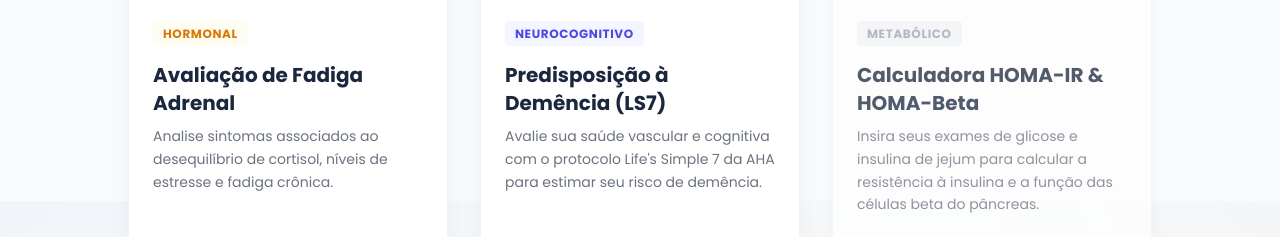
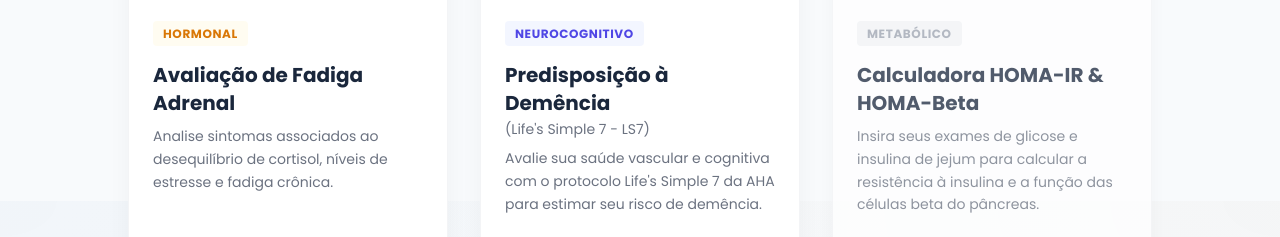
Before and after one commit to hupcreative-ag/mentoria-sisant, a website built with Vite: page calculadoras/index.html in a window 1280 px wide. Shown: the part 1399-1636 px from the top of the page. Built offline with nearby package versions, Linux system fonts and the light colour scheme; animation ran at ten frames a second.

Commit message:
style: move (Life's Simple 7 - LS7) to a smaller, lighter second line in results title and card

```diff
--- a/calculadoras/calculadora.js
+++ b/calculadoras/calculadora.js
@@ -301,7 +301,7 @@ const testsDatabase = {
         ]
     },
     'ls7-demencia': {
-        title: 'Predisposição à Demência (Life\'s Simple 7 - LS7)',
+        title: 'Predisposição à Demência <span class="block text-sm sm:text-base font-normal text-gray-500 mt-1">(Life\'s Simple 7 - LS7)</span>',
         category: 'Neurocognitivo',
         maxScore: 14,
         loadingTitle: 'Calculando Escore de Saúde Vascular & Cognitiva...',
@@ -1537,7 +1537,7 @@ function showResults(score) {
 
     // Setup Results UI Text
     const testData = testsDatabase[currentTest];
-    document.getElementById('result-title').textContent = testData.title;
+    document.getElementById('result-title').innerHTML = testData.title;
 
     const displayScore = (currentTest === 'iap' || currentTest === 'tg-hdl' || currentTest === 'apob-apoa1' || currentTest === 'hdl-apoa1' || currentTest === 'phr') ? score.toFixed(2) : score;
     document.getElementById('score-display').textContent = displayScore;
--- a/calculadoras/index.html
+++ b/calculadoras/index.html
@@ -470,7 +470,7 @@
                         </div>
                         <span class="text-xs font-bold text-indigo-600 uppercase tracking-wider bg-indigo-50/70 px-2.5 py-1 rounded">Neurocognitivo</span>
                         <h3 class="text-xl font-bold text-navy mt-4 mb-2 group-hover:text-indigo-600 transition-colors">
-                            Predisposição à Demência (LS7)
+                            Predisposição à Demência <span class="block text-xs sm:text-sm font-normal text-gray-500 mt-0.5">(Life's Simple 7 - LS7)</span>
                         </h3>
                         <p class="text-gray-500 text-sm leading-relaxed mb-6">
                             Avalie sua saúde vascular e cognitiva com o protocolo Life's Simple 7 da AHA para estimar seu risco de demência.
```
